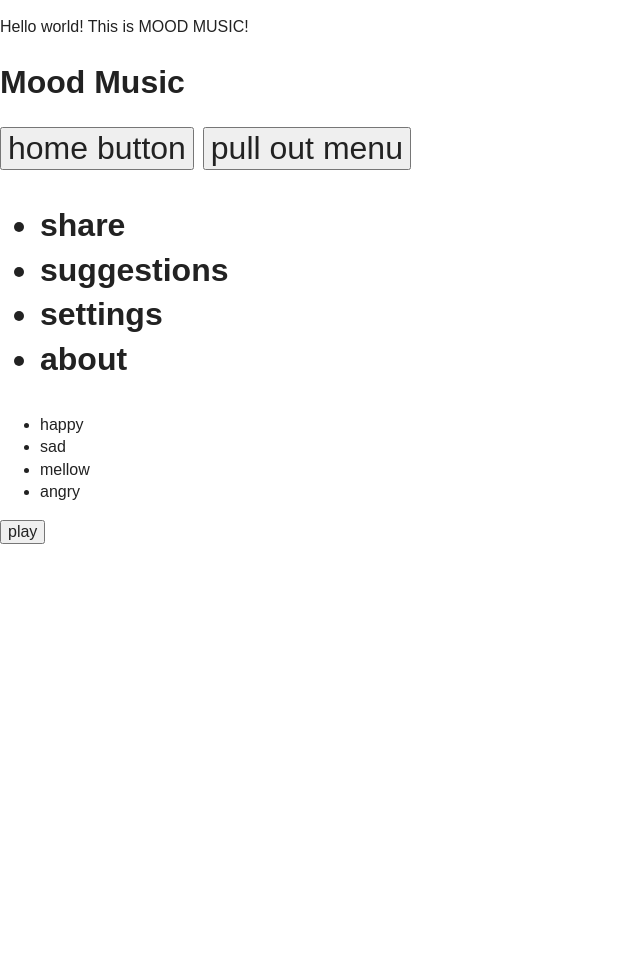
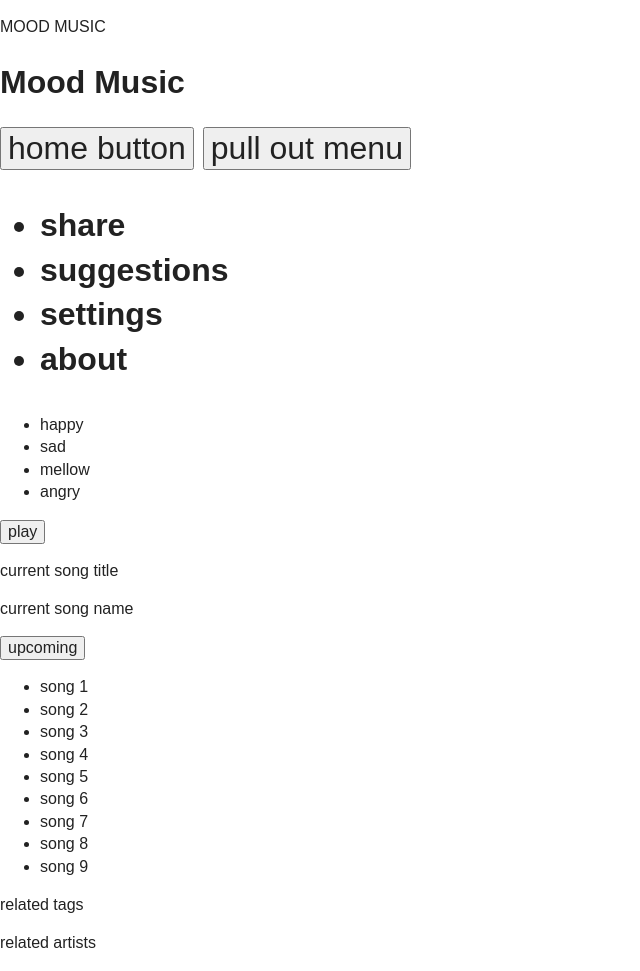
Before and after one commit to abinane/moodmusic, a plain HTML site: page app/index.html in a window 1280 px wide. Shown: the whole page, without its empty margins (0-640 px from the left). Before the commit the page ends 800 px from the top, so only its background shows below. Drawn offline with nearby package versions, Linux system fonts and the light colour scheme.

Commit message:
Update index.html

```diff
--- a/app/index.html
+++ b/app/index.html
@@ -20,7 +20,7 @@
     </head>
     <body>
 
-        <p>Hello world! This is MOOD MUSIC!</p>
+        <p>MOOD MUSIC</p>
 	<header>
 		<h1>Mood Music<h1>
 		<button> home button </button>
@@ -41,10 +41,34 @@
 			<li> mellow </li>
 			<li> angry </li>
 		</ul>
+
 		<button> play </button>
 
+		<p>current song title</p>
+		<p>current song name</p>
+		<button>upcoming</button>
+		<ul>
+			<li> song 1 </li>
+			<li> song 2 </li>
+			<li> song 3 </li>
+			<li> song 4 </li>
+			<li> song 5 </li>
+			<li> song 6 </li>
+			<li> song 7 </li>
+			<li> song 8 </li>
+			<li> song 9 </li>
 
-	</sections>
+		</ul>
+
+	</section>
+
+	<section>
+
+		<p>related tags</p>
+		<p>related artists</p>
+
+
+	</section>
         <script src="//ajax.googleapis.com/ajax/libs/jquery/1.10.1/jquery.js"></script>
         <script>window.jQuery || document.write('<script src="js/vendor/jquery-1.10.1.js"><\/script>')</script>
 
```
